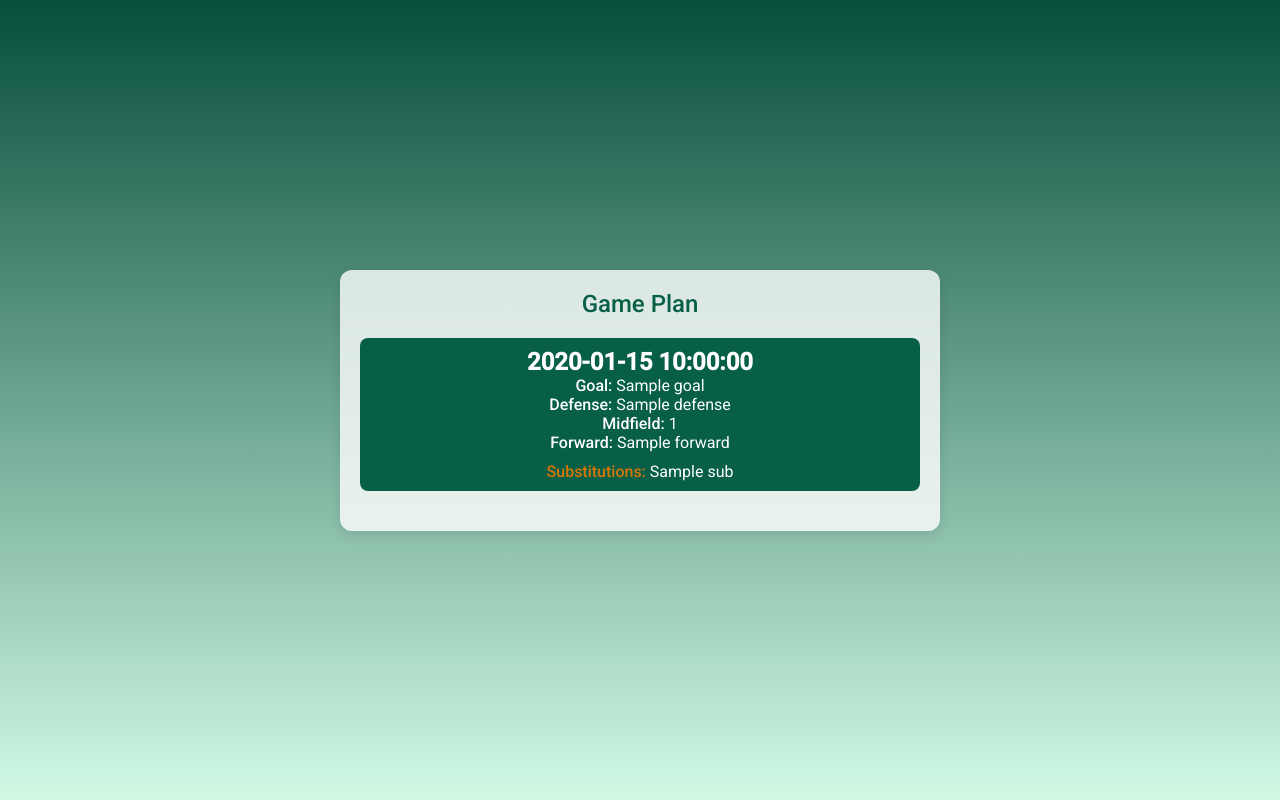
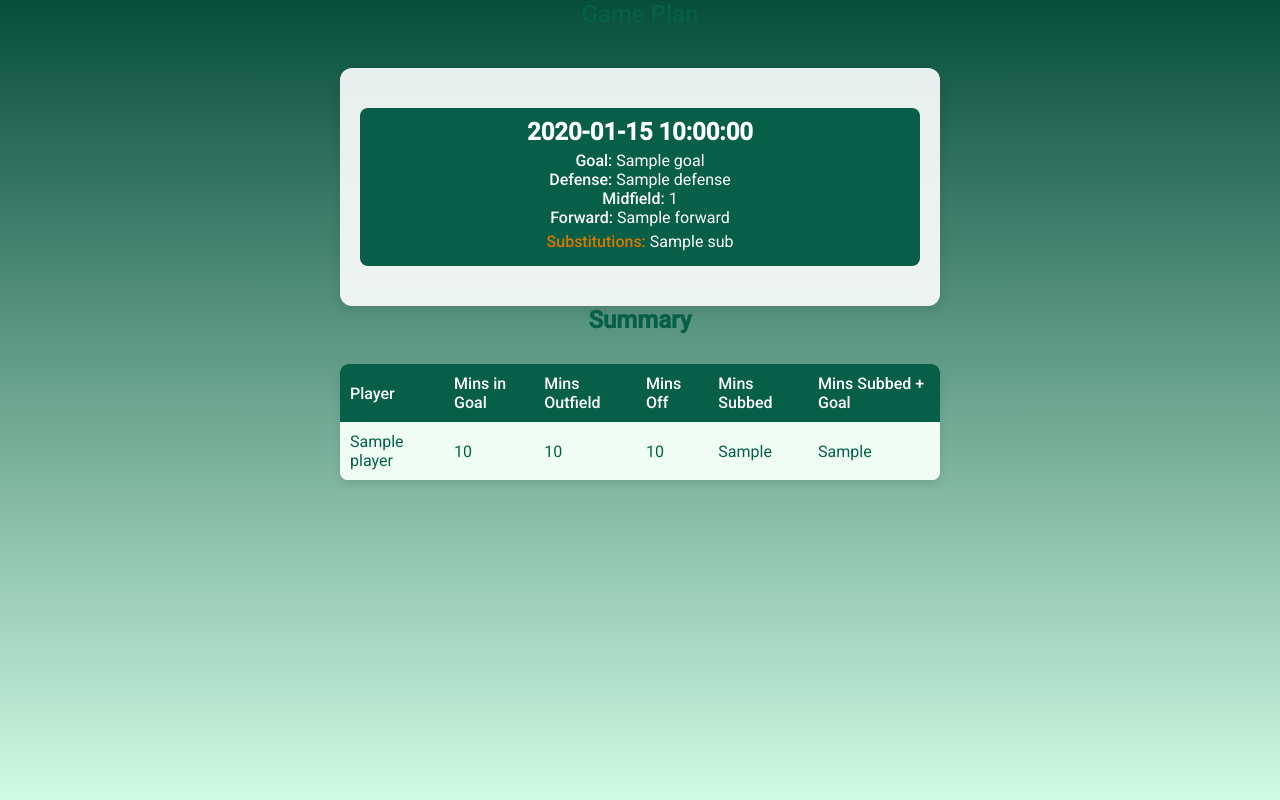
Before and after one commit to ezejp20/game-plan, a Flask app: template templates/game_plan.html in a window 1280 px wide. Run offline with Flask 3, Linux system fonts and the light colour scheme; the template is opened without the code that fills it: most values are stand-ins (such as "Sample title", 1, 10 or a date in 2020).

Commit message:
Updated game plan app with summary, so discrepancies in game time are highlighted and can be manually adjusted

```diff
--- a/app.py
+++ b/app.py
@@ -7,17 +7,21 @@ app = Flask(__name__)
 def calculate_sub_time(minutes, min_sub_time_input, num_players, num_goalkeepers):
     outfield_players = num_players - num_goalkeepers
     if not min_sub_time_input:
-        ideal_sub_time = minutes // outfield_players
+        # Calculate an optimal substitution time
+        possible_segment_lengths = [i for i in range(1, minutes + 1) if minutes % i == 0]
+        # Find the longest segment length that results in a reasonable number of rotations
+        ideal_sub_time = max(possible_segment_lengths, key=lambda x: minutes // x if minutes // x <= outfield_players else 0)
         return ideal_sub_time
+
     min_sub_time = int(min_sub_time_input)
     ideal_sub_time = minutes // outfield_players
-    if min_sub_time < ideal_sub_time:
-        return ideal_sub_time
-    else:
-        return min_sub_time
+
+    # Return the greater of the user input and calculated ideal sub time
+    return max(min_sub_time, ideal_sub_time)
 
 # Game plan generation function with goalie rotation
 def generate_game_plan(minutes, sub_time, game_type, players_data):
+    # Determine number of players on the field based on game type
     if game_type == "5_a_side":
         num_players_on_field = 5
     elif game_type == "7_a_side":
@@ -25,31 +29,44 @@ def generate_game_plan(minutes, sub_time, game_type, players_data):
     elif game_type == "11_a_side":
         num_players_on_field = 11
 
+    # Calculate number of segments based on game duration and substitution time
     num_segments = minutes // sub_time
-
     playtime_tracker = {player['name']: 0 for player in players_data}
     substitution_tracker = {player['name']: 0 for player in players_data}
+    goal_time_tracker = {player['name']: 0 for player in players_data}
 
     game_plan = []
 
-    # Split players into active and substitutes
-    active_players = players_data[:num_players_on_field]
-    substitute_players = players_data[num_players_on_field:]
+    # Identify the dedicated goalkeeper and any flexible goalkeepers
+    dedicated_goalkeeper = None
+    flexible_goalkeepers = []
+    non_goalkeepers = []
 
-    # Separate goalkeepers from the rest of the players for rotation
-    goalkeepers = [player for player in players_data if 'goal' in player['positions']]
-    goalie_rotation_index = 0
+    for player in players_data:
+        if 'goal' in player['positions'] and len(player['positions']) == 1:
+            # Player only wants to play as goalkeeper
+            dedicated_goalkeeper = player['name']
+            break
+        elif 'goal' in player['positions']:
+            # Player can play as goalkeeper and other positions
+            flexible_goalkeepers.append(player)
+        else:
+            # Player cannot play as goalkeeper
+            non_goalkeepers.append(player)
 
-    # Function to prioritize players with fewer preferred positions and those who have sat out
+    # Function to prioritize players with less playtime
     def prioritize_by_playtime(players, position, assigned_players):
         return sorted(
             [player for player in players if position in player['positions'] and player['name'] not in assigned_players],
             key=lambda p: (playtime_tracker[p['name']], len(p['positions']))
         )
 
+    flexible_goalkeeper_index = 0
+
     for segment in range(num_segments):
+        segment_end_time = (segment + 1) * sub_time
         segment_plan = {
-            'time': f'{segment * sub_time} - {(segment + 1) * sub_time} mins',
+            'time': f'{segment * sub_time} - {segment_end_time} mins',
             'positions': {
                 'goal': None,
                 'defense': [],
@@ -59,24 +76,28 @@ def generate_game_plan(minutes, sub_time, game_type, players_data):
             'subs': []
         }
 
-        # Track assigned players for the current segment
         assigned_players = set()
 
-        # Step 1: Rotate goalkeepers across segments
-        if goalkeepers:
-            current_goalkeeper = goalkeepers[goalie_rotation_index % len(goalkeepers)]['name']
-            goalie_rotation_index += 1
-        else:
-            current_goalkeeper = active_players[0]['name']  # Fallback if no goalkeepers
+        # Step 1: Assign the goalkeeper
+        if dedicated_goalkeeper:
+            # Use the dedicated goalkeeper for the entire game
+            segment_plan['positions']['goal'] = dedicated_goalkeeper
+            assigned_players.add(dedicated_goalkeeper)
+            playtime_tracker[dedicated_goalkeeper] += sub_time
+            goal_time_tracker[dedicated_goalkeeper] += 1
+        elif flexible_goalkeepers:
+            # Rotate flexible goalkeepers if there is no dedicated one
+            current_goalkeeper = flexible_goalkeepers[flexible_goalkeeper_index % len(flexible_goalkeepers)]['name']
+            segment_plan['positions']['goal'] = current_goalkeeper
+            assigned_players.add(current_goalkeeper)
+            playtime_tracker[current_goalkeeper] += sub_time
+            goal_time_tracker[current_goalkeeper] += 1
+            flexible_goalkeeper_index += 1
 
-        segment_plan['positions']['goal'] = current_goalkeeper
-        assigned_players.add(current_goalkeeper)
-        playtime_tracker[current_goalkeeper] += sub_time
-
-        # Step 2: Prioritize players with less playtime for defense, midfield, and forward
+        # Step 2: Prioritize players for defense, midfield, and forward based on playtime
         # Defense
-        defense_needed = 2  # Ensure 2 defenders
-        preferred_defenders = prioritize_by_playtime(active_players + substitute_players, 'defense', assigned_players)
+        defense_needed = 2
+        preferred_defenders = prioritize_by_playtime(players_data, 'defense', assigned_players)
         for player in preferred_defenders[:defense_needed]:
             if player['name'] not in assigned_players:
                 segment_plan['positions']['defense'].append(player['name'])
@@ -85,7 +106,7 @@ def generate_game_plan(minutes, sub_time, game_type, players_data):
 
         # Midfield
         mid_needed = (num_players_on_field - 1 - len(segment_plan['positions']['defense'])) // 2
-        preferred_midfielders = prioritize_by_playtime(active_players + substitute_players, 'mid', assigned_players)
+        preferred_midfielders = prioritize_by_playtime(players_data, 'mid', assigned_players)
         for player in preferred_midfielders[:mid_needed]:
             if player['name'] not in assigned_players:
                 segment_plan['positions']['mid'].append(player['name'])
@@ -94,28 +115,38 @@ def generate_game_plan(minutes, sub_time, game_type, players_data):
 
         # Forward
         forward_needed = num_players_on_field - 1 - len(segment_plan['positions']['defense']) - len(segment_plan['positions']['mid'])
-        preferred_forwards = prioritize_by_playtime(active_players + substitute_players, 'forward', assigned_players)
+        preferred_forwards = prioritize_by_playtime(players_data, 'forward', assigned_players)
         for player in preferred_forwards[:forward_needed]:
             if player['name'] not in assigned_players:
                 segment_plan['positions']['forward'].append(player['name'])
                 assigned_players.add(player['name'])
                 playtime_tracker[player['name']] += sub_time
 
-        # Step 3: Handle substitutions
+        # Step 3: Assign remaining players to substitutes
         players_not_assigned = [p for p in players_data if p['name'] not in assigned_players]
-
-        # Ensure players not assigned are added to substitutes
         for player in players_not_assigned:
-            if player['name'] not in assigned_players and player in active_players:
-                active_players.remove(player)
-                substitute_players.append(player)
             segment_plan['subs'].append(player['name'])
             substitution_tracker[player['name']] += 1
 
-        # Add the segment plan to the overall game plan
         game_plan.append(segment_plan)
 
-    return game_plan
+    # Generate summary of time spent in goal, on field, and as substitutes
+        summary = {
+        player['name']: {
+            'goal_segments': goal_time_tracker[player['name']],
+            'sub_segments': substitution_tracker[player['name']],
+            'field_segments': num_segments - substitution_tracker[player['name']] - goal_time_tracker[player['name']],
+            'mins_subbed': substitution_tracker[player['name']] * sub_time,
+            'mins_subbed_goal': (substitution_tracker[player['name']] + goal_time_tracker[player['name']]) * sub_time
+        } for player in players_data
+    }
+
+    return game_plan, summary
+
+
+
+
+
 
 
 
@@ -128,6 +159,7 @@ def form():
     return render_template('form.html')
 
 # Submit route
+
 @app.route('/submit', methods=['POST'])
 def submit():
     # Get form data
@@ -137,31 +169,23 @@ def submit():
 
     # Get the minimum sub time, which could be blank
     min_sub_time_input = request.form.get('sub_time')
-
-    # Calculate the actual substitution time using the new logic
     sub_time = calculate_sub_time(minutes, min_sub_time_input, players, num_goalkeepers=1)
 
     # Process player data with defaults
     player_data = []
     for i in range(1, players + 1):
-        # Get the player name, defaulting to "Player 1", "Player 2", etc. if empty
         name = request.form.get(f'player_name_{i}') or f'Player {i}'
-
-        # Get the player's selected positions
         positions = request.form.getlist(f'positions_{i}')
-
-        # If no positions are selected, default to all positions
         if not positions:
             positions = ['defense', 'mid', 'forward', 'goal']
-
-        # Append the player's data
         player_data.append({'name': name, 'positions': positions})
 
-    # Generate game plan using the updated function
-    game_plan = generate_game_plan(minutes, sub_time, game_type, player_data)
+    # Generate game plan and summary
+    game_plan, summary = generate_game_plan(minutes, sub_time, game_type, player_data)
 
-    # Render the game plan page with the generated plan
-    return render_template('game_plan.html', game_plan=game_plan)
+    # Pass game_plan, summary, and sub_time to the template
+    return render_template('game_plan.html', game_plan=game_plan, summary=summary, sub_time=sub_time)
+
 
 if __name__ == '__main__':
     app.run(debug=True, host='0.0.0.0', port=5001)
--- a/templates/game_plan.html
+++ b/templates/game_plan.html
@@ -6,7 +6,7 @@
     <meta name="viewport" content="width=device-width, initial-scale=1.0">
     <title>Game Plan</title>
     <style>
-        /* Import a modern free-to-use Google font */
+        /* Import a modern Google font */
         @import url('https://fonts.googleapis.com/css2?family=Roboto:wght@300;400;500&display=swap');
 
         /* Reset default styles */
@@ -16,25 +16,27 @@
             box-sizing: border-box;
         }
 
-        /* Set background gradient from dark green to light green */
+        /* Set background gradient */
         body {
             background: linear-gradient(to bottom, #064e3b, #d1fae5);
             font-family: 'Roboto', sans-serif;
             display: flex;
-            justify-content: center;
+            flex-direction: column;
             align-items: center;
             min-height: 100vh;
+            color: #065f46;
             text-align: center;
         }
 
-        /* Style for the game plan container */
+        /* Container for game plan */
         .game-plan-container {
-            background: rgba(255, 255, 255, 0.8);
+            background: rgba(255, 255, 255, 0.9);
             padding: 20px;
             border-radius: 12px;
             box-shadow: 0px 4px 12px rgba(0, 0, 0, 0.1);
             max-width: 600px;
             width: 100%;
+            margin-top: 20px;
         }
 
         /* Heading styles */
@@ -42,10 +44,9 @@
             font-weight: 500;
             font-size: 24px;
             margin-bottom: 20px;
-            color: #065f46;
         }
 
-        /* Time segment heading */
+        /* Time segment styling */
         .time-segment {
             margin: 20px 0;
             padding: 10px;
@@ -55,43 +56,70 @@
         }
 
         /* Player positions styles */
-        .positions {
-            margin-bottom: 10px;
+        .positions, .subs {
+            margin: 5px 0;
         }
 
-        .positions span {
+        .positions span, .subs span {
             font-weight: 500;
         }
 
-        /* Substitutions list */
-        .subs {
-            margin-top: 10px;
+        .subs span {
+            color: #d97706;
         }
 
-        .subs span {
+        /* Summary table styling */
+        .summary-table {
+            width: 100%;
+            max-width: 600px;
+            margin-top: 30px;
+            border-collapse: collapse;
+            box-shadow: 0px 4px 8px rgba(0, 0, 0, 0.1);
+            background-color: rgba(255, 255, 255, 0.9);
+            border-radius: 8px;
+            overflow: hidden;
+        }
+
+        .summary-table th, .summary-table td {
+            padding: 10px;
+            text-align: left;
+            font-weight: 400;
+        }
+
+        .summary-table th {
+            background-color: #065f46;
+            color: white;
             font-weight: 500;
-            color: #d97706;
+        }
+
+        .summary-table tr:nth-child(even) {
+            background-color: #f0fdf4;
+        }
+
+        .summary-table tr:nth-child(odd) {
+            background-color: #e7f5e4;
+        }
+
+        .summary-table td {
+            color: #065f46;
         }
     </style>
 </head>
 <body>
 
+    <h1>Game Plan</h1>
+
+    <!-- Game Plan Segments -->
     <div class="game-plan-container">
-        <h1>Game Plan</h1>
-
-        <!-- Loop through game plan segments -->
         {% for segment in game_plan %}
         <div class="time-segment">
             <h2>{{ segment.time }}</h2>
-
             <div class="positions">
                 <p><span>Goal:</span> {{ segment.positions['goal'] }}</p>
                 <p><span>Defense:</span> {{ segment.positions['defense'] | join(', ') }}</p>
                 <p><span>Midfield:</span> {{ segment.positions['mid'] | join(', ') }}</p>
                 <p><span>Forward:</span> {{ segment.positions['forward'] | join(', ') }}</p>
             </div>
-
-            <!-- Substitutions list -->
             <div class="subs">
                 <p><span>Substitutions:</span> {{ segment.subs | join(', ') }}</p>
             </div>
@@ -99,5 +127,28 @@
         {% endfor %}
     </div>
 
+    <!-- Summary Table -->
+    <h2>Summary</h2>
+    <table class="summary-table">
+        <tr>
+            <th>Player</th>
+            <th>Mins in Goal</th>
+            <th>Mins Outfield</th>
+            <th>Mins Off</th>
+            <th>Mins Subbed</th>
+            <th>Mins Subbed + Goal</th>
+        </tr>
+        {% for player, details in summary.items() %}
+        <tr>
+            <td>{{ player }}</td>
+            <td>{{ details.goal_segments * sub_time }}</td>
+            <td>{{ details.field_segments * sub_time }}</td>
+            <td>{{ details.sub_segments * sub_time }}</td>
+            <td>{{ details.mins_subbed }}</td>
+            <td>{{ details.mins_subbed_goal }}</td>
+        </tr>
+        {% endfor %}
+    </table>
+
 </body>
 </html>
```
